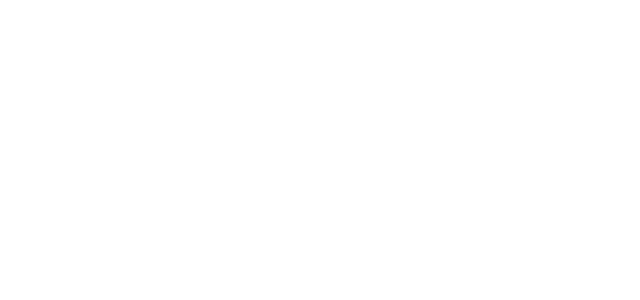
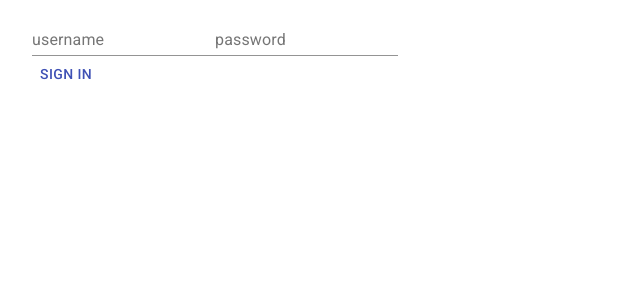
Before and after one commit to Tekiter/LogicKingElectric, a Next.js app in the folder packages/client/: page / in a window 1280 px wide. Shown: the top 300 px of the page, without its empty margins (0-640 px from the left). Built offline with nearby package versions, Linux system fonts and the light colour scheme.

Commit message:
210702_프론트_디렉터리_정돈

```diff
--- a/packages/client/pages/index.tsx
+++ b/packages/client/pages/index.tsx
@@ -1,6 +1,9 @@
 import Head from "next/head";
+import Login from "./components/login";
 
 export default function Home(): JSX.Element {
+    // Ctrl+Space : check children
+    // Don't use arrow function
     return (
         <div>
             <Head>
@@ -8,7 +11,7 @@
                 <meta name="description" content="" />
                 <link rel="icon" href="/favicon.ico" />
             </Head>
-
+            <Login></Login>
             <main></main>
 
             <footer></footer>
--- a/packages/client/tsconfig.json
+++ b/packages/client/tsconfig.json
@@ -18,7 +18,7 @@
             "@/*": ["./*"]
         }
     },
-    "include": ["next-env.d.ts", "**/*.ts", "**/*.tsx"],
+    "include": ["next-env.d.ts", "**/*.ts", "**/*.tsx", "pages/routers/login.tsxx"],
     "exclude": ["node_modules"],
     "references": [
         {
```
Also changed, not shown: packages/client/pages/components/login.tsx (renamed from packages/client/pages/testpage/login.tsx).
